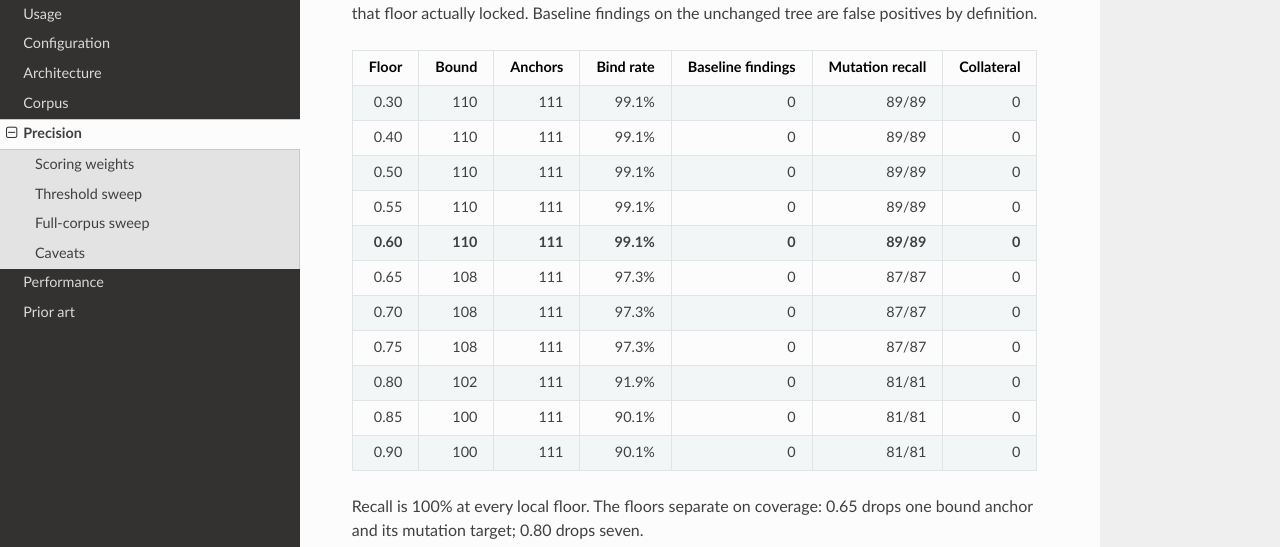
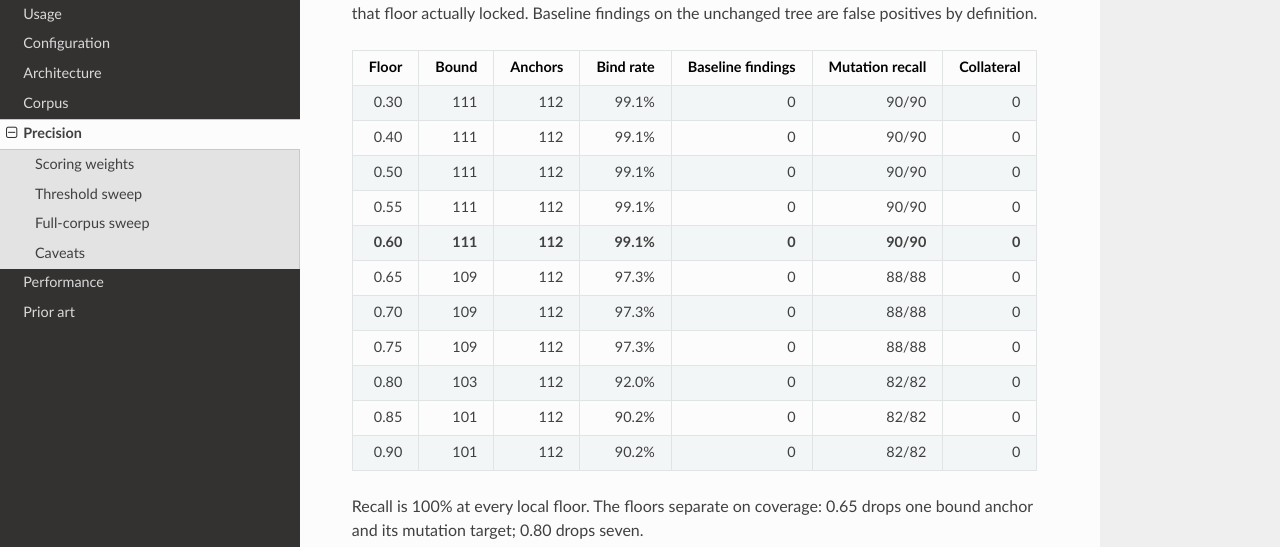
Before and after one commit to vindeckyy/docbind, an MkDocs documentation site: the page built from docs/precision.md, in a window 1280 px wide and 1400 px high, scrolled down 1109 px. Shown: the part 165-712 px from the top of the window. Built offline with MkDocs 1.6.1, drawn with Linux system fonts in a browser that asks for light colours; nearby versions of some CDN libraries; some of the changed text lies outside the part shown.

```diff
--- a/docs/precision.md
+++ b/docs/precision.md
@@ -37,17 +37,17 @@ A binding also fails when the best score is within `0.05` of the second candidat
 
 | Floor | Bound | Anchors | Bind rate | Baseline findings | Mutation recall | Collateral |
 |---:|---:|---:|---:|---:|---:|---:|
-| 0.30 | 110 | 111 | 99.1% | 0 | 89/89 | 0 |
-| 0.40 | 110 | 111 | 99.1% | 0 | 89/89 | 0 |
-| 0.50 | 110 | 111 | 99.1% | 0 | 89/89 | 0 |
-| 0.55 | 110 | 111 | 99.1% | 0 | 89/89 | 0 |
-| **0.60** | **110** | **111** | **99.1%** | **0** | **89/89** | **0** |
-| 0.65 | 108 | 111 | 97.3% | 0 | 87/87 | 0 |
-| 0.70 | 108 | 111 | 97.3% | 0 | 87/87 | 0 |
-| 0.75 | 108 | 111 | 97.3% | 0 | 87/87 | 0 |
-| 0.80 | 102 | 111 | 91.9% | 0 | 81/81 | 0 |
-| 0.85 | 100 | 111 | 90.1% | 0 | 81/81 | 0 |
-| 0.90 | 100 | 111 | 90.1% | 0 | 81/81 | 0 |
+| 0.30 | 111 | 112 | 99.1% | 0 | 90/90 | 0 |
+| 0.40 | 111 | 112 | 99.1% | 0 | 90/90 | 0 |
+| 0.50 | 111 | 112 | 99.1% | 0 | 90/90 | 0 |
+| 0.55 | 111 | 112 | 99.1% | 0 | 90/90 | 0 |
+| **0.60** | **111** | **112** | **99.1%** | **0** | **90/90** | **0** |
+| 0.65 | 109 | 112 | 97.3% | 0 | 88/88 | 0 |
+| 0.70 | 109 | 112 | 97.3% | 0 | 88/88 | 0 |
+| 0.75 | 109 | 112 | 97.3% | 0 | 88/88 | 0 |
+| 0.80 | 103 | 112 | 92.0% | 0 | 82/82 | 0 |
+| 0.85 | 101 | 112 | 90.2% | 0 | 82/82 | 0 |
+| 0.90 | 101 | 112 | 90.2% | 0 | 82/82 | 0 |
 
 Recall is 100% at every local floor. The floors separate on coverage: 0.65 drops one bound anchor and its mutation target; 0.80 drops seven.
 
@@ -57,12 +57,12 @@ The same sweep over all twelve corpus cases gives a sharper coverage edge. Floor
 
 | Floor | Bound | Anchors | Bind rate | Baseline findings | Mutation recall | Collateral |
 |---:|---:|---:|---:|---:|---:|---:|
-| 0.40 | 849 | 3399 | 25.0% | 0 | 109/109 | 0 |
-| 0.50 | 849 | 3399 | 25.0% | 0 | 109/109 | 0 |
-| 0.55 | 833 | 3399 | 24.5% | 0 | 109/109 | 0 |
-| **0.60** | **832** | **3399** | **24.5%** | 0 | **109/109** | 0 |
-| 0.70 | 673 | 3399 | 19.8% | 0 | 107/107 | 0 |
-| 0.80 | 632 | 3399 | 18.6% | 0 | 100/100 | 0 |
+| 0.40 | 850 | 3400 | 25.0% | 0 | 110/110 | 0 |
+| 0.50 | 850 | 3400 | 25.0% | 0 | 110/110 | 0 |
+| 0.55 | 834 | 3400 | 24.5% | 0 | 110/110 | 0 |
+| **0.60** | **833** | **3400** | **24.5%** | 0 | **110/110** | 0 |
+| 0.70 | 674 | 3400 | 19.8% | 0 | 108/108 | 0 |
+| 0.80 | 633 | 3400 | 18.6% | 0 | 101/101 | 0 |
 
 The default stays at 0.60. Lowering to 0.50 would add 17 anchors, but each is a bare name with no import, qualification, signature, or API-doc context. The precision model treats name-only matches in prose as noise, and the test suite pins that rule. The 17 extra anchors are not evidence that the floor should move; they are the class of binding the floor exists to reject.
 
@@ -74,6 +74,6 @@ Raw rows are in `corpus/precision.json` for the local sweep and `corpus/precisio
 
 ## Caveats
 
-- The local sweep covers 111 anchors across eight fixtures. The full sweep covers all 3360 anchors but only five floors.
+- The local sweep covers 112 anchors across eight fixtures. The full sweep covers all 3360 anchors but only five floors.
 - Recall here means detecting a seeded rename of a symbol that floor locked. It says nothing about symbols the floor did not bind.
 - The full sweep samples five floors. A finer scan between 0.50 and 0.70 could locate a tighter edge.
--- a/package.json
+++ b/package.json
@@ -1,6 +1,6 @@
 {
   "name": "@vindeckyy/docbind",
-  "version": "0.1.83",
+  "version": "0.1.84",
   "description": "Static analysis for stale symbol references in markdown and reStructuredText. Supports TypeScript, JavaScript, Python, Rust, and Go.",
   "type": "module",
   "bin": {
```
Also changed, not shown: CHANGELOG.md (+24 -0 lines), README.md (+3 -3 lines), docs/corpus.md (+2 -2 lines), 11 other files.
